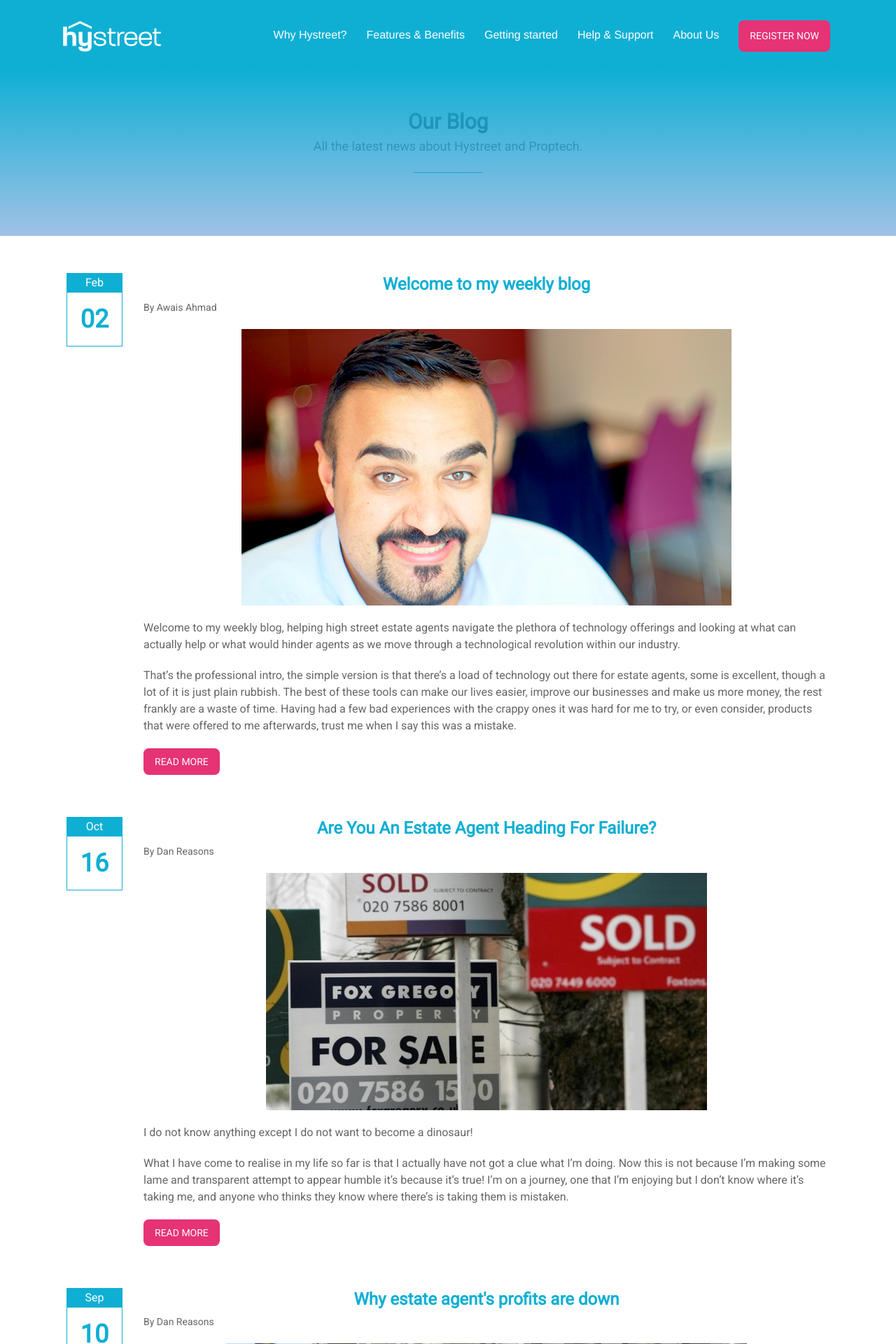
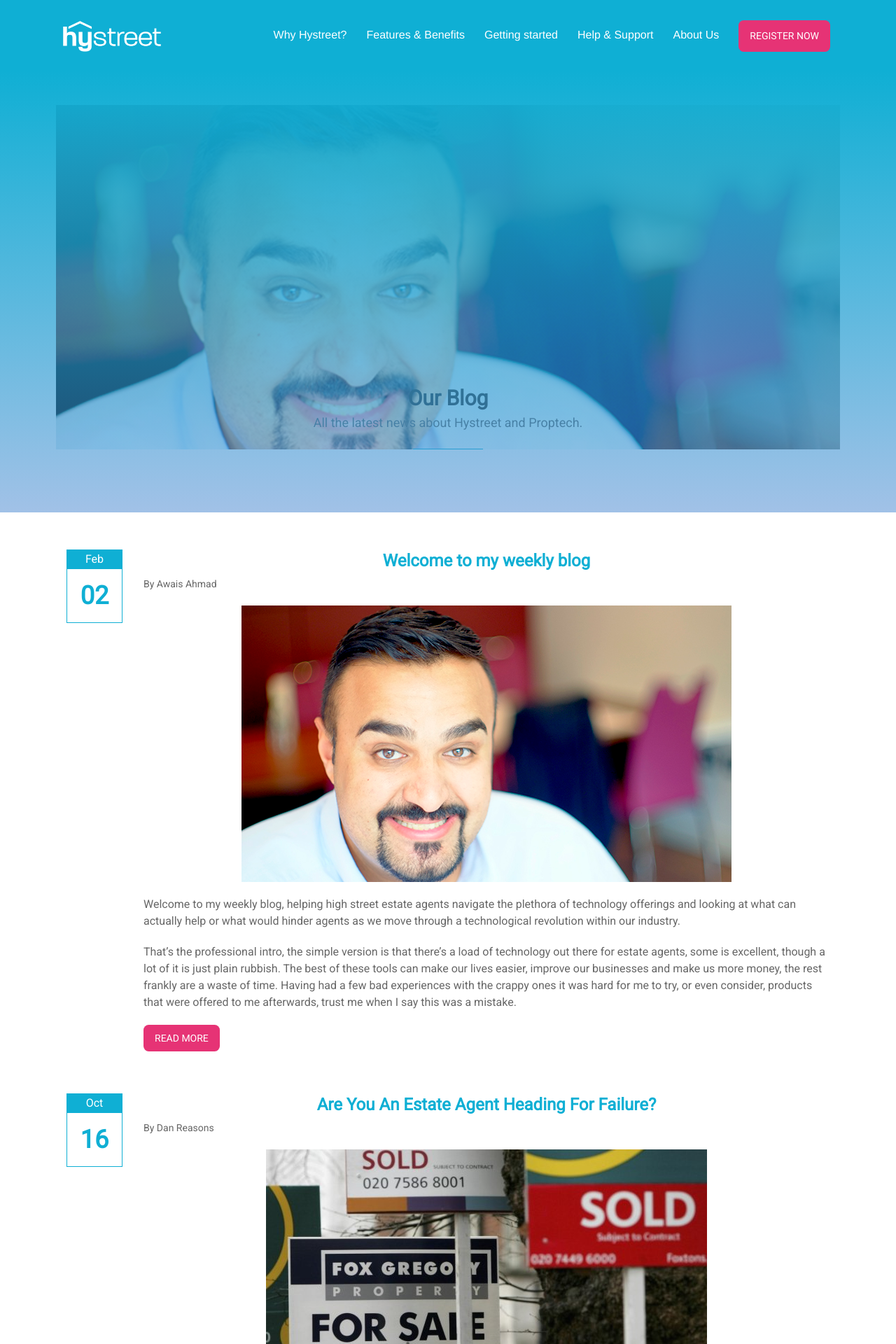
Before and after one commit to hystreet/hystreet.github.io, a Jekyll site: the page built from blog/index.html, in a window 1280 px wide. Shown: the top 1920 px of the page at 70% size. Built offline with Jekyll 4.4.1, drawn with Linux system fonts in a browser that asks for light colours; a script that is not in the unit is left out; the list of posts is cut into pages by our own code.

Commit message:
Update blog.html

```diff
--- a/_layouts/blog.html
+++ b/_layouts/blog.html
@@ -5,7 +5,10 @@
 
 <div class='full about-hero'>
   <div class='row'>
-    <div class='special-title layout-text' style='background: URL({{site.url}}/images/20180201 700 _DSF9334.jpg);'>
+    <div class='special-title layout-text' style='background: URL("{{site.url}}/images/20180201 700 _DSF9334.jpg");
+                                                  background-position:center;
+                                                  background-size:cover;'>
+      <img src="{{site.url}}/images/20180201 700 _DSF9334.jpg" style="visibility: hidden;">
       <h2>Our Blog</h2>
       <p>All the latest news about Hystreet and Proptech.</p>
       <p class='shortline'></p>
```
